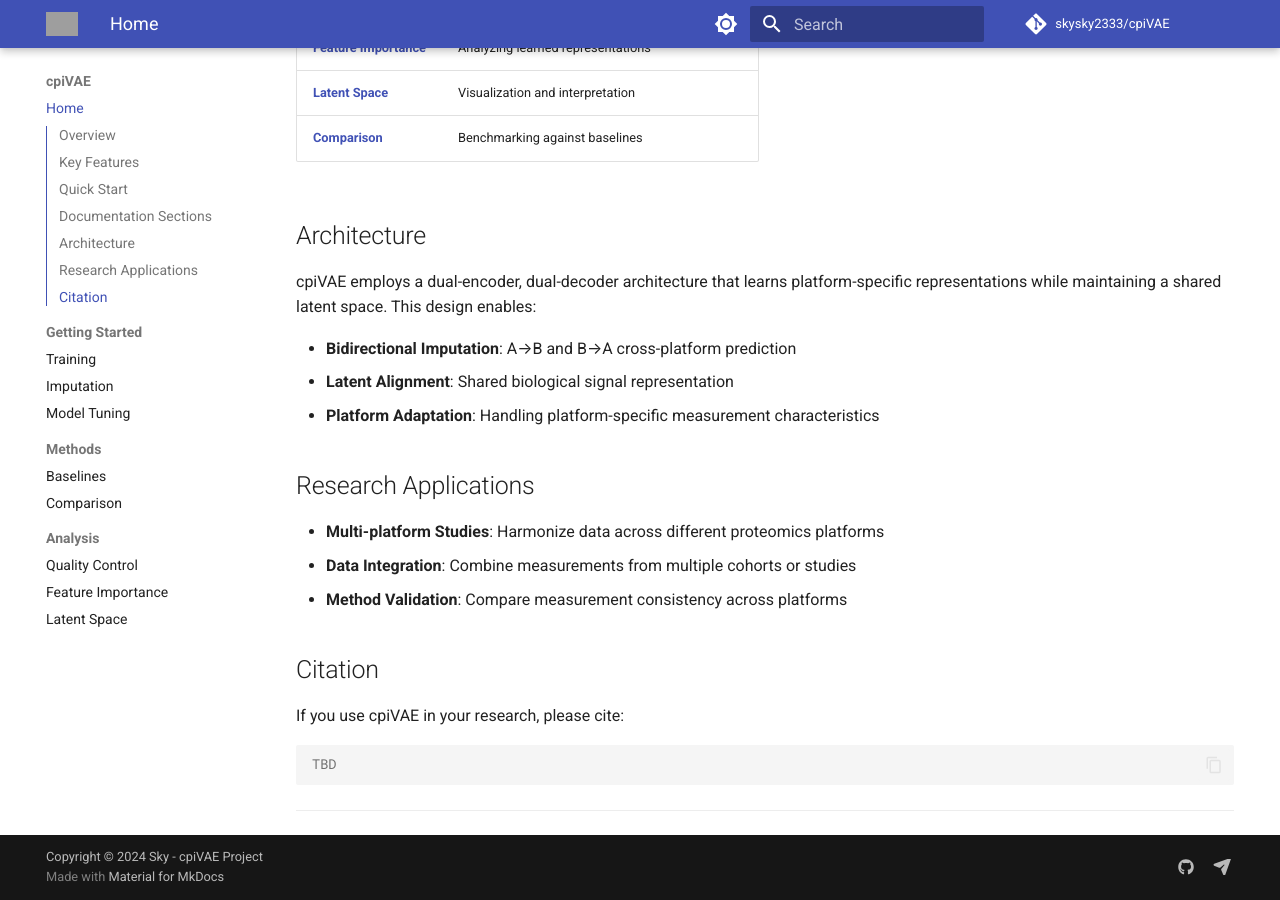
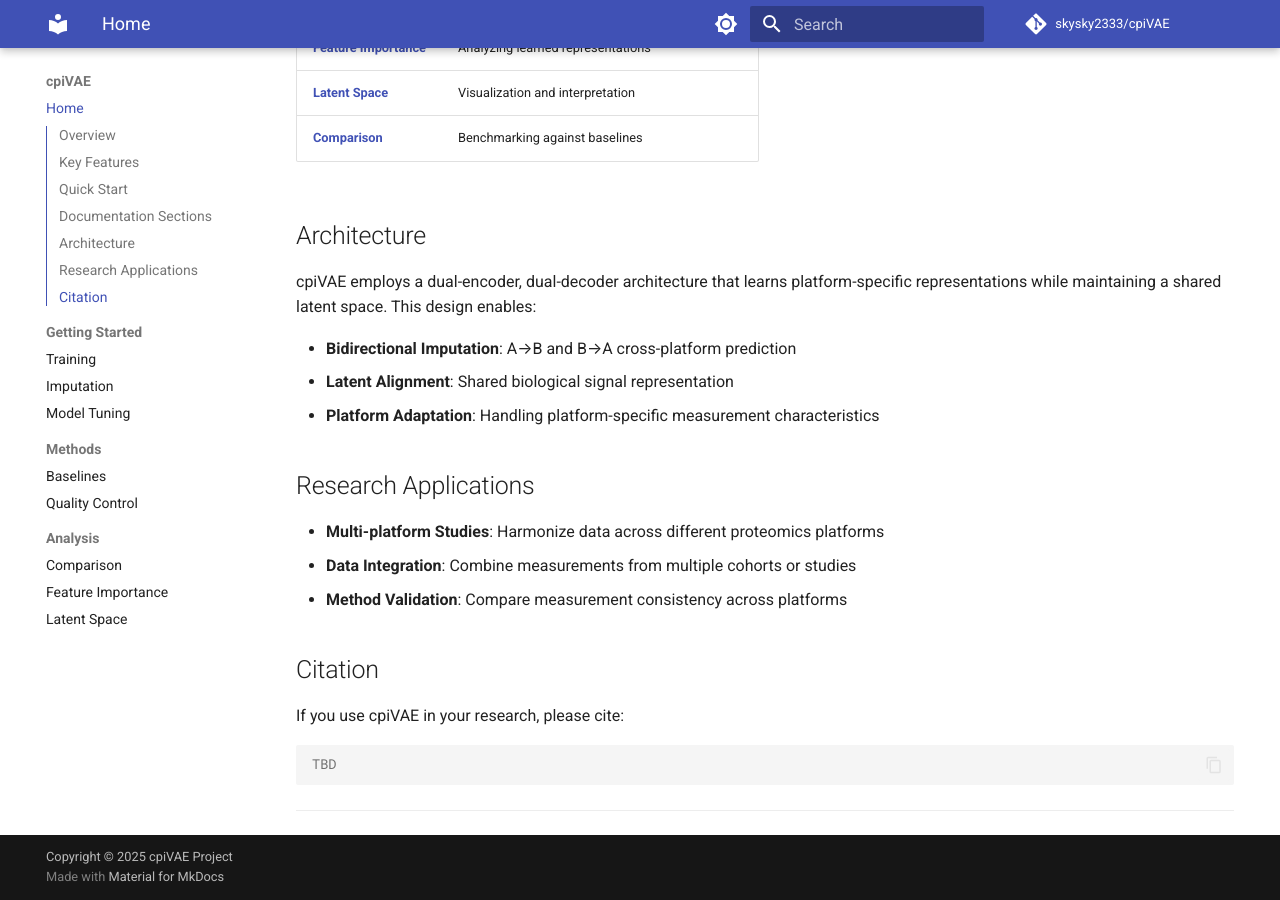
Before and after one commit to skysky2333/cpiVAE, an MkDocs documentation site: the page built from docs/index.md, in a window 1280 px wide and 900 px high, scrolled down 1521 px. Built offline with MkDocs 1.6.1 and Material for MkDocs 9.7.7, drawn with Linux system fonts in a browser that asks for light colours; comment, search, counter and statistics services are not loaded; the version menu is left out; part of the change alters nothing that is shown; grey boxes are pictures that could not be loaded.

Commit message:
Update mkdocs configuration

```diff
--- a/mkdocs.yml
+++ b/mkdocs.yml
@@ -6,12 +6,10 @@ repo_url: https://github.com/skysky2333/cpiVAE
 repo_name: skysky2333/cpiVAE
 edit_uri: edit/main/docs/
 
-copyright: Copyright &copy; 2024 Sky - cpiVAE Project
+copyright: Copyright &copy; 2025 cpiVAE Project
 
 theme:
   name: material
-  logo: https://cdn-icons-png.flaticon.com/512/2103/2103633.png
-  favicon: https://cdn-icons-png.flaticon.com/512/2103/2103633.png
   palette:
     # Palette toggle for light mode
     - scheme: default
@@ -48,8 +46,6 @@ theme:
 plugins:
   - search:
       lang: en
-  - minify:
-      minify_html: true
 
 markdown_extensions:
   - pymdownx.highlight:
@@ -83,18 +79,6 @@ markdown_extensions:
   - pymdownx.tasklist:
       custom_checkbox: true
 
-extra:
-  social:
-    - icon: fontawesome/brands/github
-      link: https://github.com/skysky2333/cpiVAE
-    - icon: fontawesome/solid/paper-plane
-      link: mailto:your-email@example.com
-  analytics:
-    provider: google
-    property: !ENV GOOGLE_ANALYTICS_KEY
-  version:
-    provider: mike
-
 nav:
   - Home: index.md
   - Getting Started:
@@ -103,8 +87,8 @@ nav:
     - Model Tuning: tune.md
   - Methods:
     - Baselines: baselines.md
+    - Quality Control: quality_control.md
+  - Analysis:
     - Comparison: comparison.md
-  - Analysis:
-    - Quality Control: quality_control.md
     - Feature Importance: feature_importance.md
     - Latent Space: latent_space.md
```
